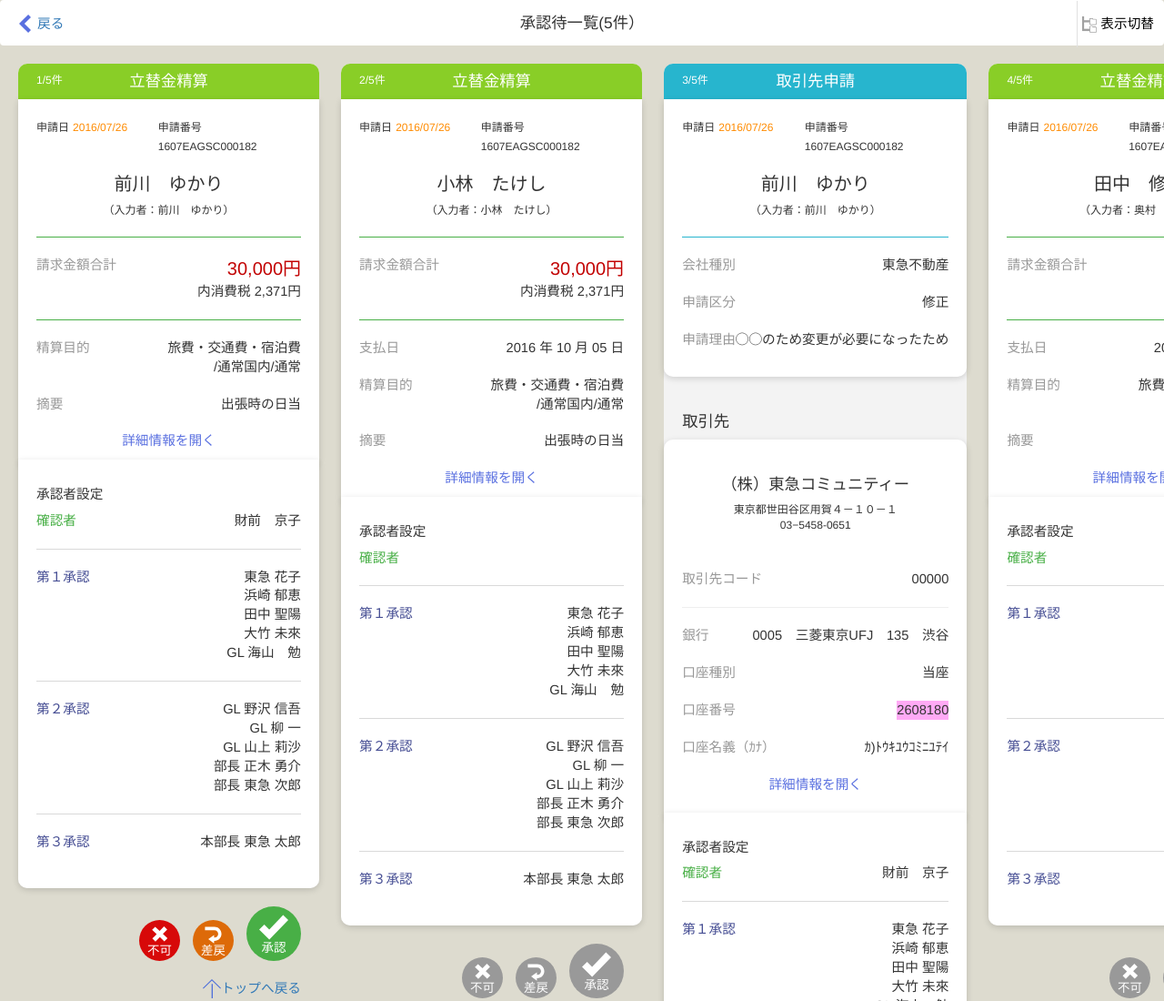
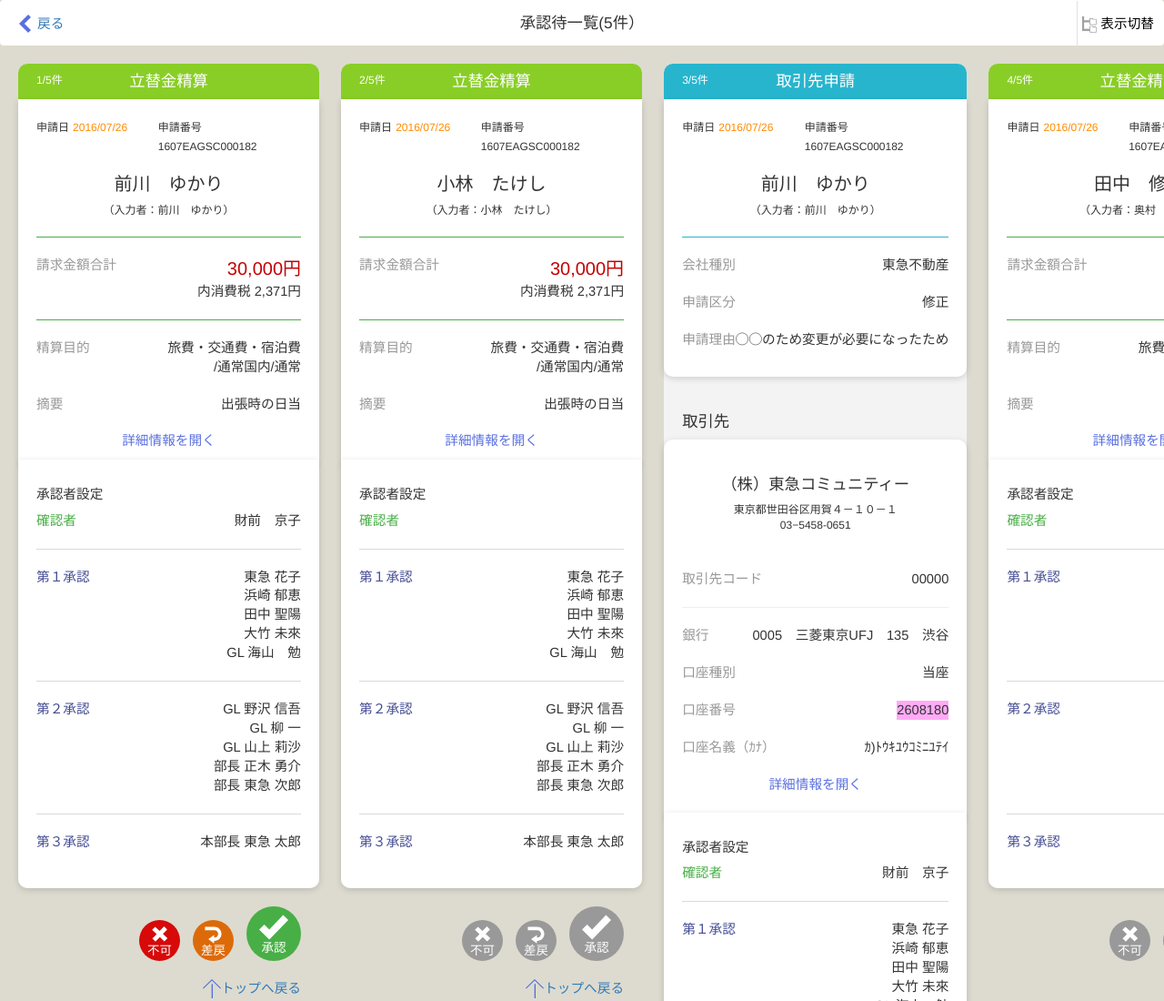
Before and after one commit to shiraku/tfhd-approval-sys-1481780350145, a website: page public/approval.html in a window 1280 px wide. Shown: the top 1100 px of the page at 91% size. Drawn offline with Linux system fonts and the light colour scheme; files that its build step writes are made by us from their sources.

Commit message:
no message

```diff
--- a/public/approval.html
+++ b/public/approval.html
@@ -315,10 +315,6 @@
                 <dd><strong class="card__expense">30,000円</strong><br>内消費税 2,371円</dd>
               </dl>
               <hr>
-              <dl class="clearfix">
-                <dt>支払日</dt>
-                <dd>2016 年 10 月 05 日</dd>
-              </dl>
               <dl class="clearfix">
                 <dt>精算目的</dt>
                 <dd>旅費・交通費・宿泊費<br>/通常国内/通常</dd>
@@ -727,10 +723,6 @@
               </dl>
               <hr>
               <dl class="clearfix">
-                <dt>支払日</dt>
-                <dd>2016 年 10 月 05 日</dd>
-              </dl>
-              <dl class="clearfix">
                 <dt>精算目的</dt>
                 <dd>旅費・交通費・宿泊費<br>/通常国内/通常</dd>
               </dl>
```
